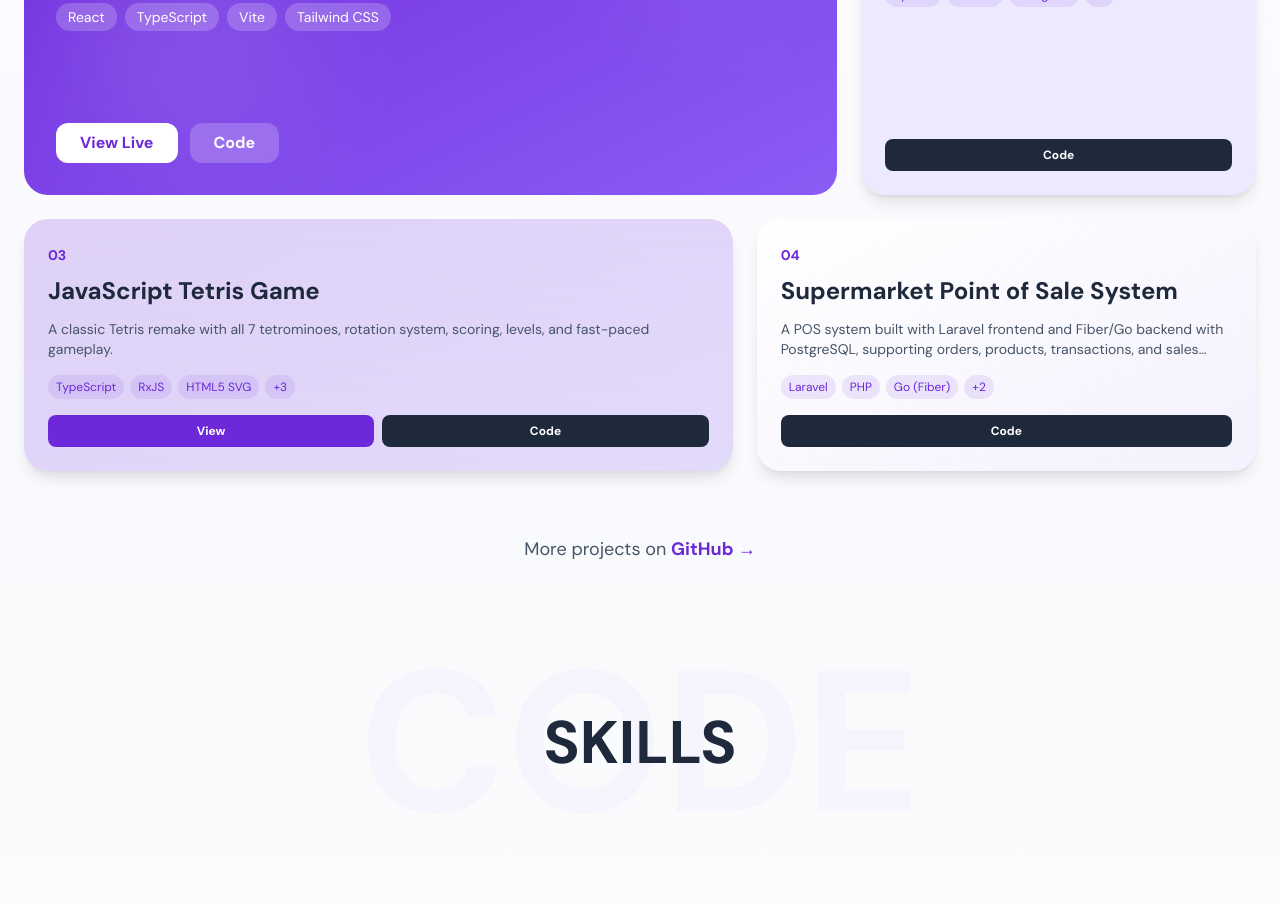
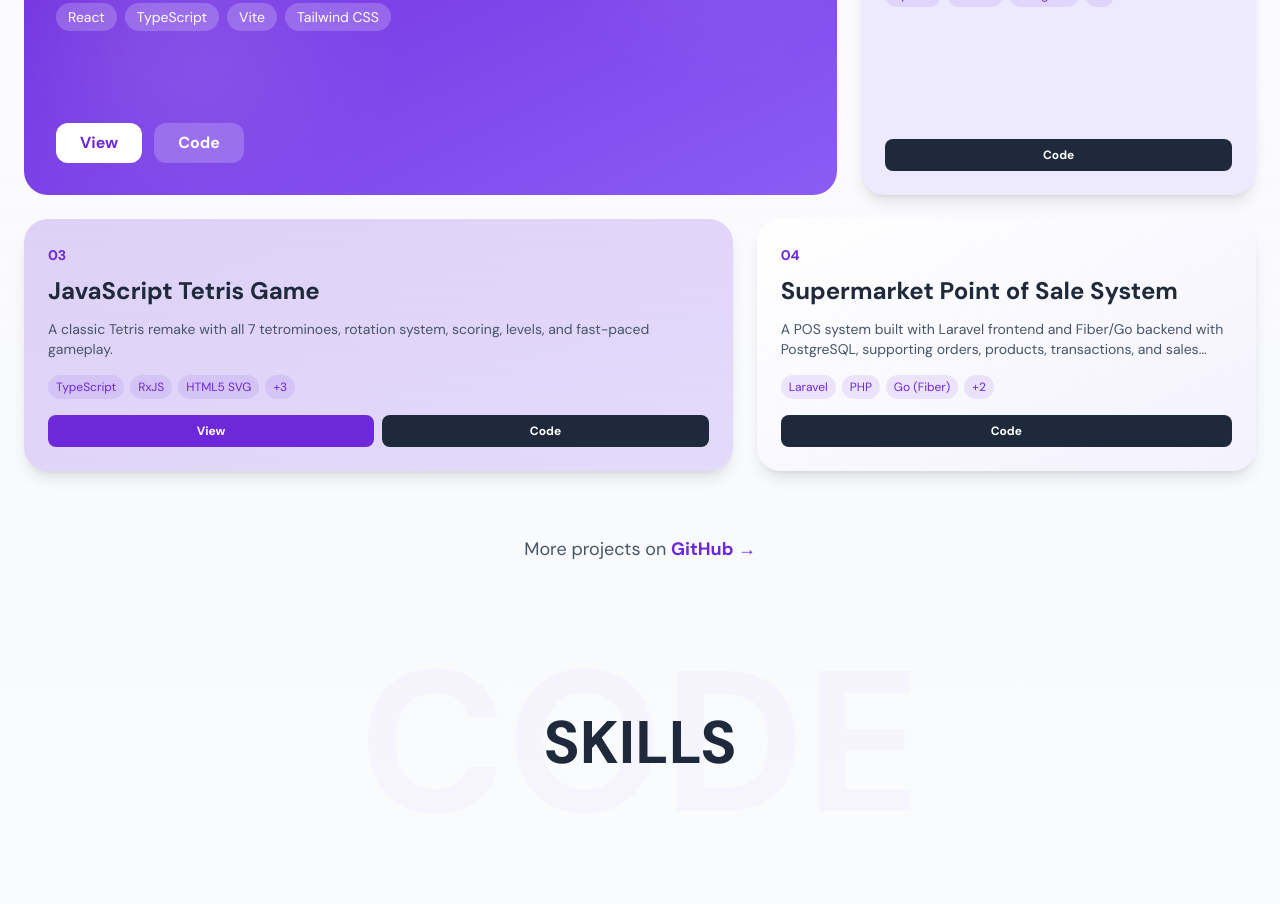
Before and after one commit to DianaWijaya/personal-website, a React (Vite) app: page / in a window 1280 px wide. Shown: the part 2540-3444 px from the top of the page. Built offline with nearby package versions, Linux system fonts and the light colour scheme.

Commit message:
Fix link

```diff
--- a/src/sections/projects/index.tsx
+++ b/src/sections/projects/index.tsx
@@ -64,7 +64,7 @@ const Projects = ({ setSelectedPage }: Props) => {
         "Vite",
         "Functional Programming"
       ],
-      liveUrl: "diana-tetris-game.vercel.app",
+      liveUrl: "https://diana-tetris-game.vercel.app",
       githubUrl: "https://github.com/DianaWijaya/javascript-tetris-game",
     },
     {
@@ -191,7 +191,7 @@ const Projects = ({ setSelectedPage }: Props) => {
                       onClick={(e) => e.stopPropagation()}
                       className="bg-white text-purple-main py-2 px-6 rounded-xl font-semibold hover:bg-white/90 transition-all"
                     >
-                      View Live
+                      View
                     </a>
                   )}
                   <a
```
